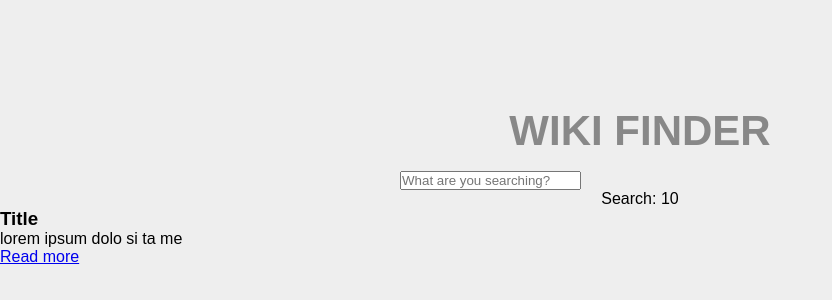
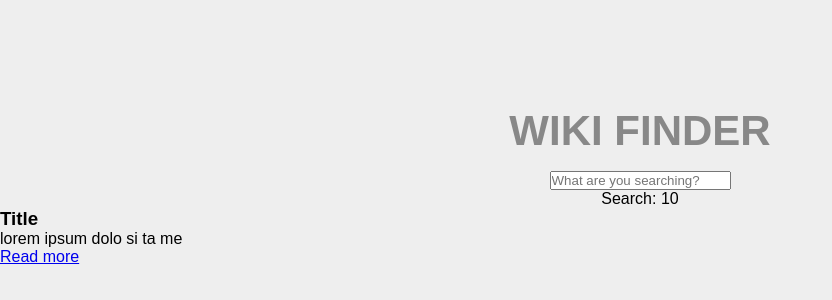
Before and after one commit to PJMantoss/wiki_finder, a React (Create React App) app: page / in a window 1280 px wide. Shown: the part 214-514 px from the top of the page, without its empty margins (0-832 px from the left). Built offline with nearby package versions, Linux system fonts and the light colour scheme.

Commit message:
update styling

```diff
--- a/src/App.css
+++ b/src/App.css
@@ -22,6 +22,9 @@ h1{
 .searchBox{
   display: flex;
   align-items: center;
+  justify-content: center;
+  border-radius: 1rem;
+  overflow: hidden;
   width: 100%;
   max-width: 480px;
 }
```
